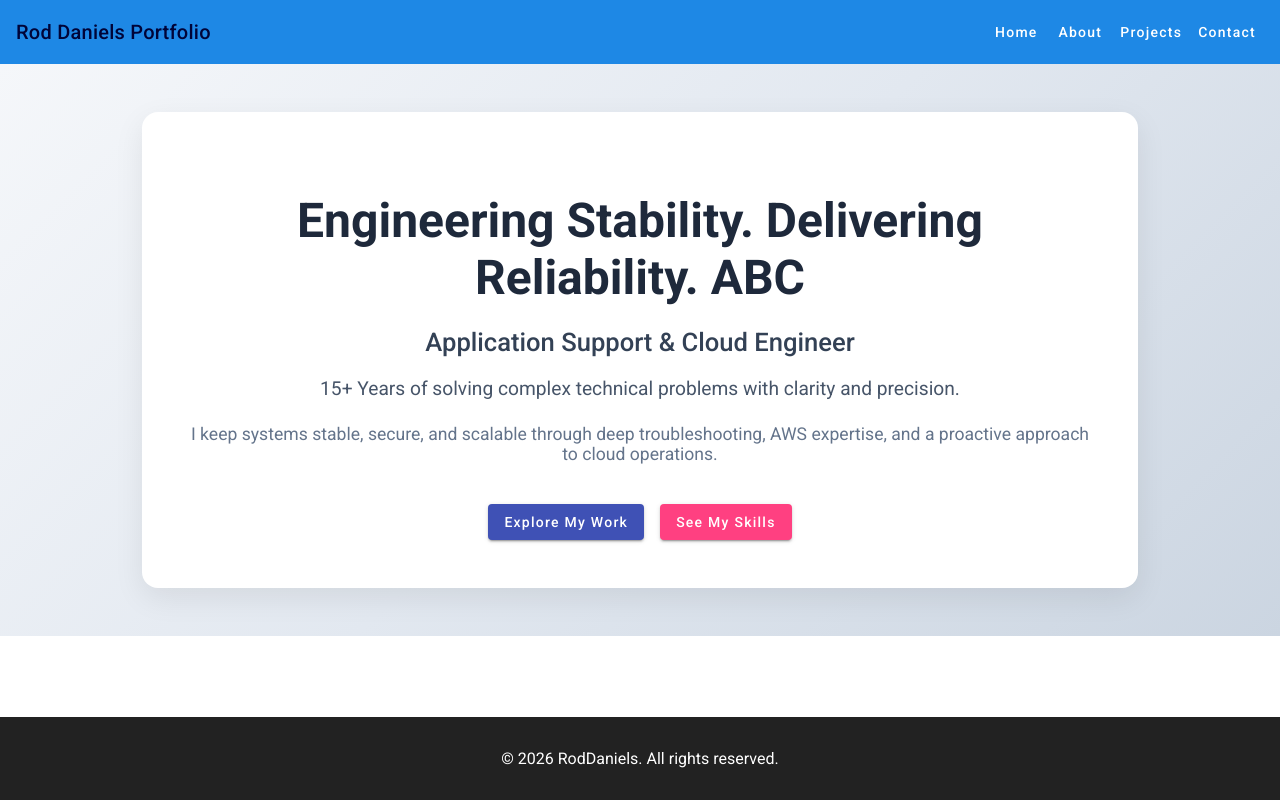
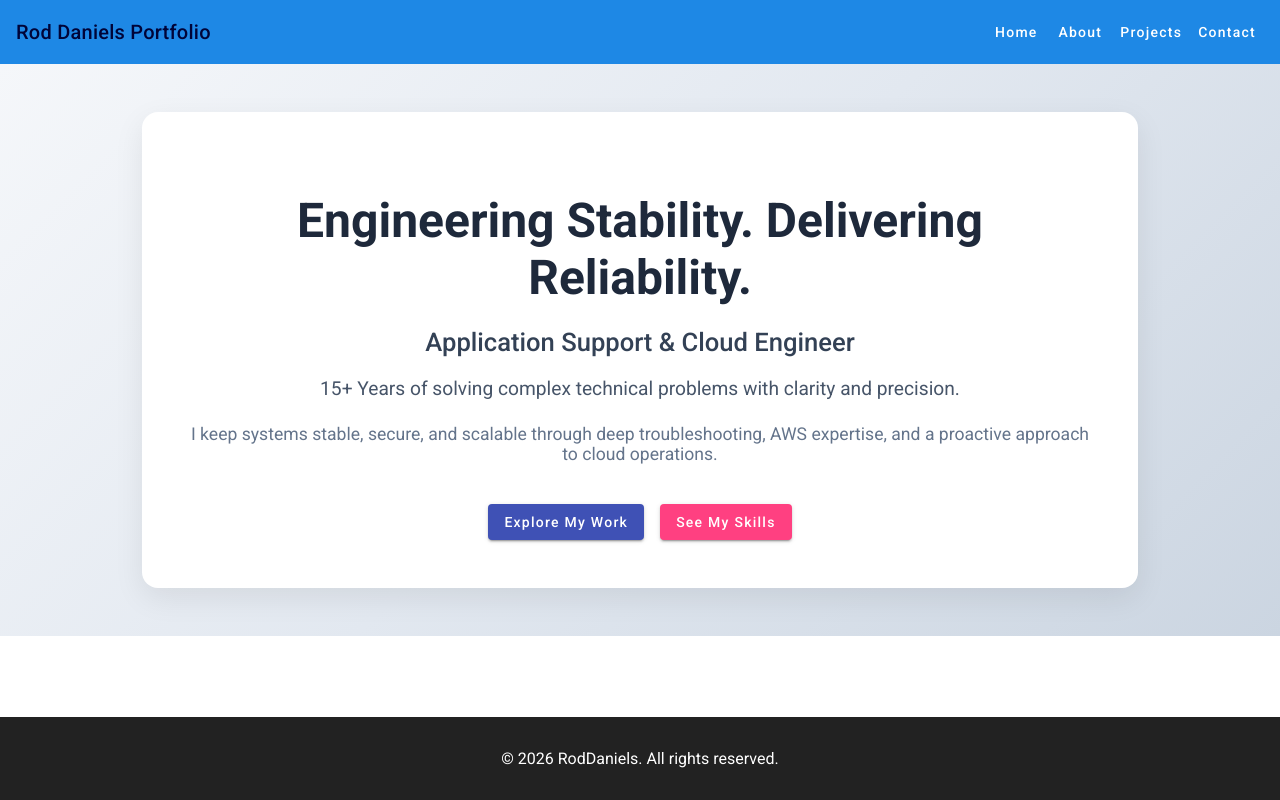
Before and after one commit to rodbagaresau-hue/portfolio, an Angular app: page /home in a window 1280 px wide. Built offline with nearby package versions, Linux system fonts and the light colour scheme.

Commit message:
enhance yaml v9

```diff
--- a/src/app/home/home.html
+++ b/src/app/home/home.html
@@ -1,6 +1,6 @@
 <div class="hero-container">
   <div class="hero-content">
-    <h1 class="hero-title">Engineering Stability. Delivering Reliability. ABC</h1>
+    <h1 class="hero-title">Engineering Stability. Delivering Reliability.</h1>
 
     <h2 class="hero-subtitle">Application Support & Cloud Engineer</h2>
 
```
